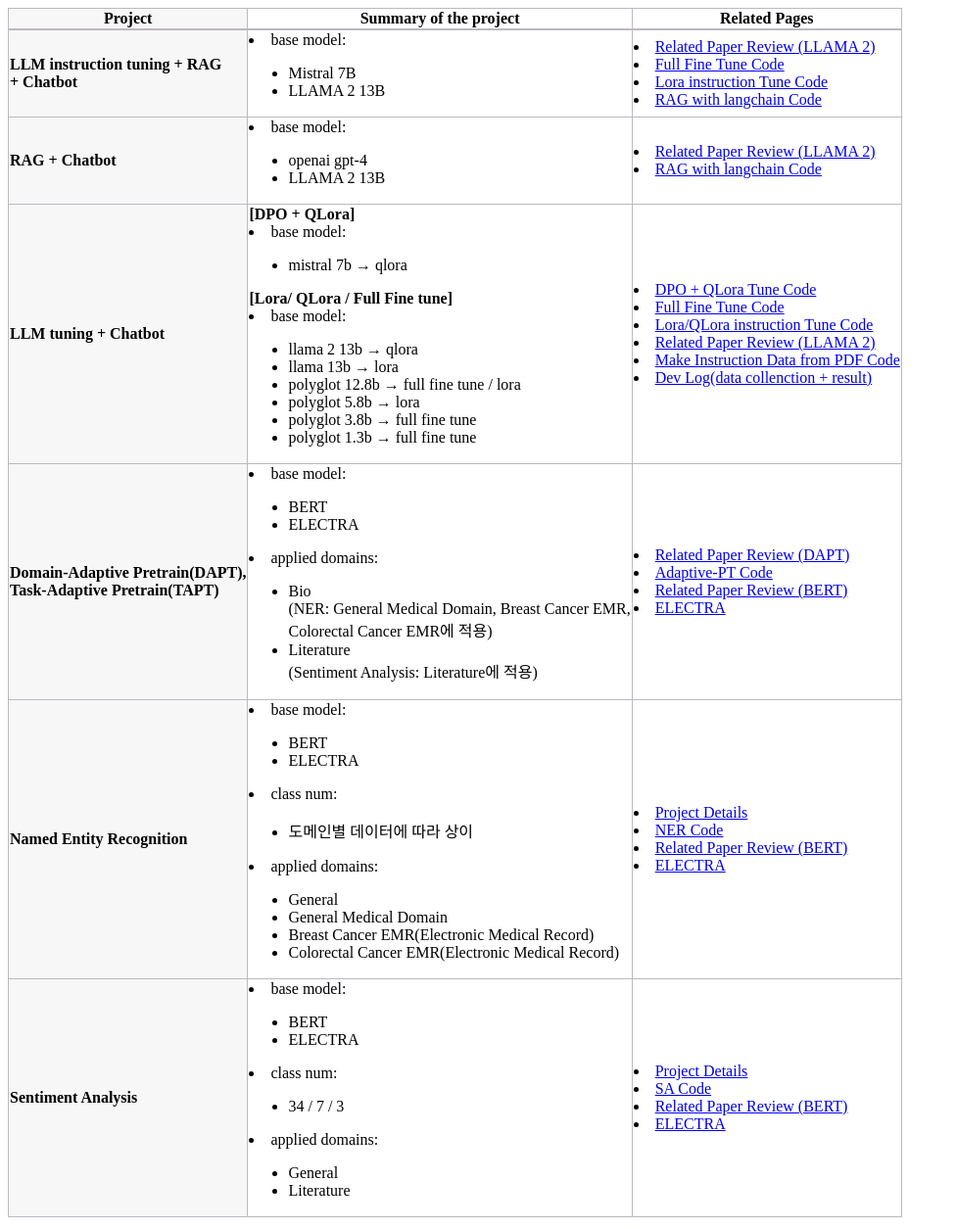
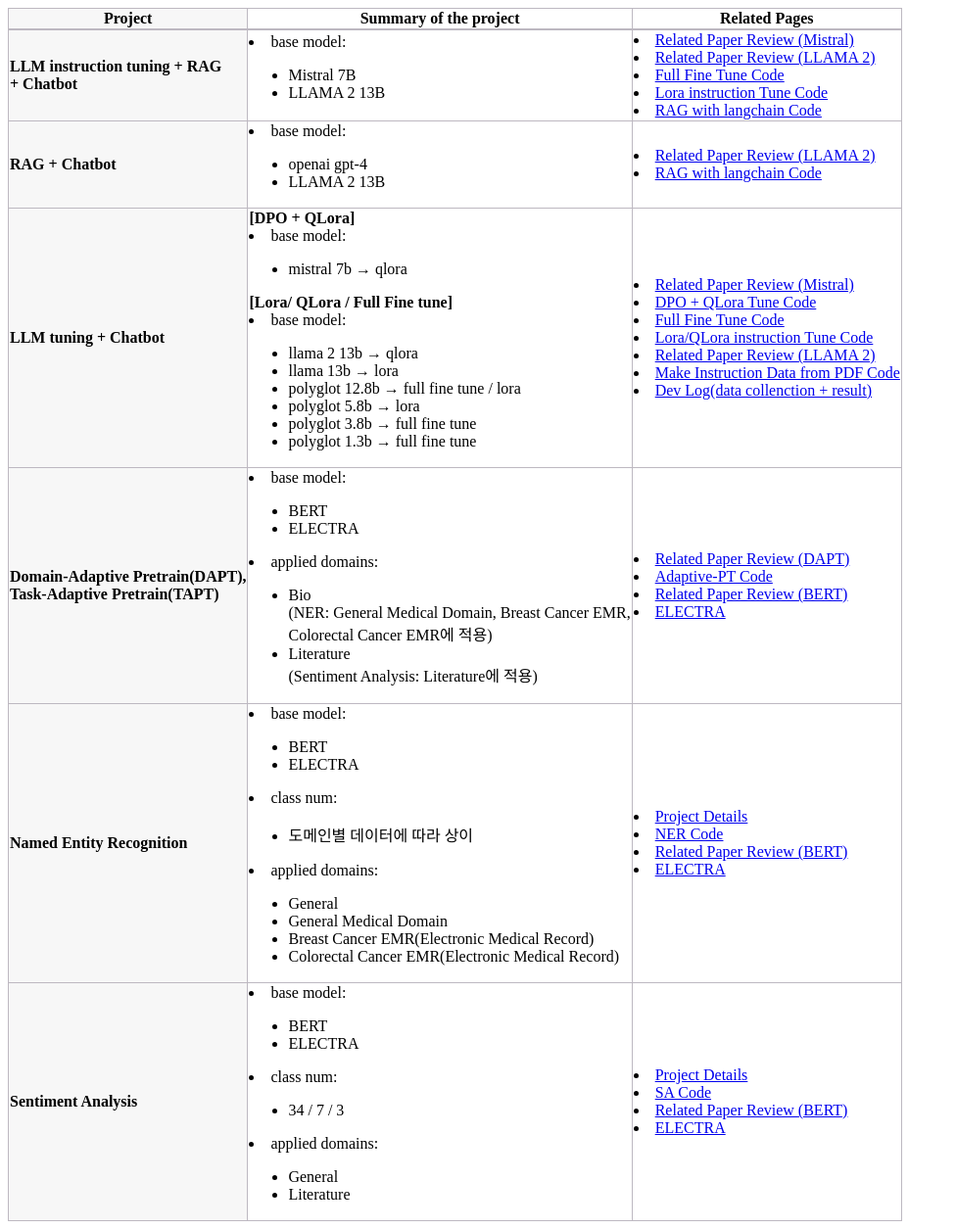
Before and after one commit to finddme/finddme.github.io, a Jekyll site: the page built from _posts/2022-01-01-Project.md, in a window 1280 px wide. Shown: the whole page at 98% size, without its empty margins (0-976 px from the left). Built offline with Jekyll 4.4.1, drawn with Linux system fonts in a browser that asks for light colours.

Commit message:
Update 2022-01-01-Project.md

```diff
--- a/_posts/2022-01-01-Project.md
+++ b/_posts/2022-01-01-Project.md
@@ -34,6 +34,7 @@
            </li>
          </td>
          <td class="line">
+           <li><a href="https://finddme.github.io/natural%20language%20processing/2023/12/04/Mistral/">Related Paper Review (Mistral)</a></li>
            <li><a href="https://finddme.github.io/natural%20language%20processing/2023/10/10/LLMA2/">Related Paper Review (LLAMA 2)</a></li>
            <li><a href="https://github.com/finddme/LLM-Tuning/tree/main/Full_Fine-Tune">Full Fine Tune Code</a></li>
            <li><a href="https://github.com/finddme/LLM-Tuning/tree/main/Lora_QLora">Lora instruction Tune Code</a></li>
@@ -77,6 +78,7 @@
            </li>
          </td>
          <td class="line">
+           <li><a href="https://finddme.github.io/natural%20language%20processing/2023/12/04/Mistral/">Related Paper Review (Mistral)</a></li>
            <li><a href="https://github.com/finddme/LLM-Tuning/tree/main/DPO_QLora">DPO + QLora Tune Code</a></li>
            <li><a href="https://github.com/finddme/LLM-Tuning/tree/main/Full_Fine-Tune">Full Fine Tune Code</a></li>
            <li><a href="https://github.com/finddme/LLM-Tuning/tree/main/Lora_QLora">Lora/QLora instruction Tune Code</a></li>
```
